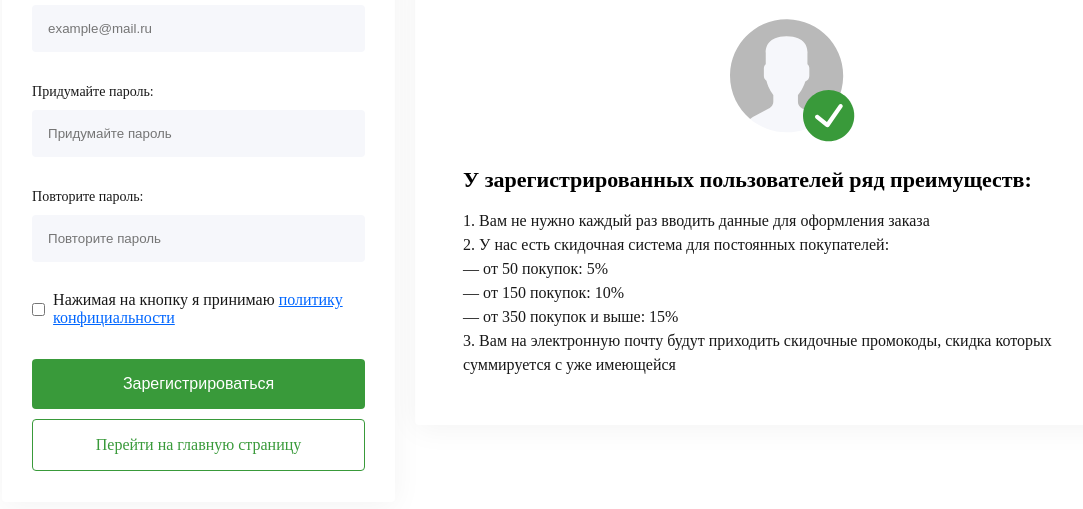
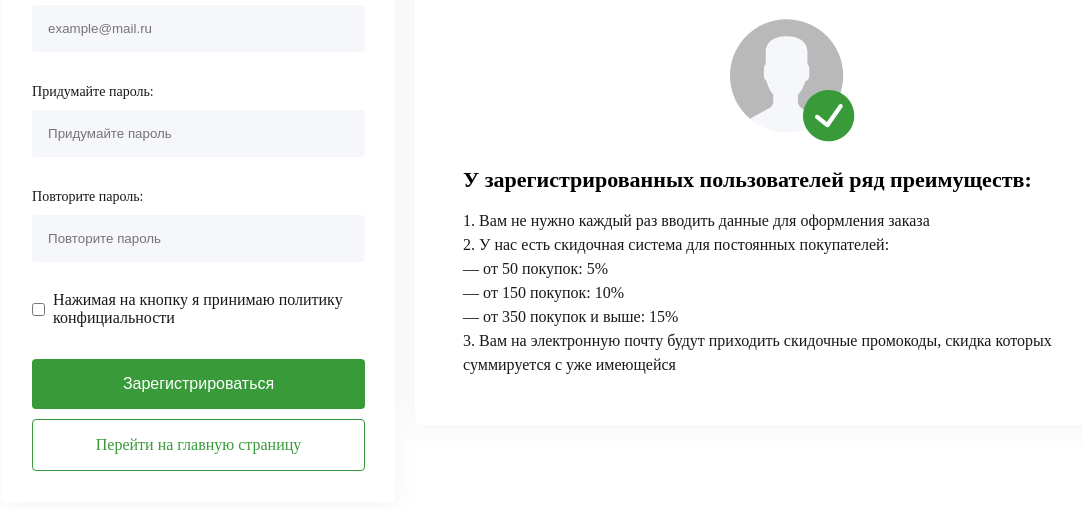
Before and after one commit to yury7412/tlt_pro_practic, a plain HTML site: page reg.html in a window 1280 px wide. Shown: the part 219-728 px from the top of the page, without its empty margins (54-1137 px from the left). Drawn offline with nearby package versions, Linux system fonts and the light colour scheme.

Commit message:
Update style.css

```diff
--- a/css/style.css
+++ b/css/style.css
@@ -150,6 +150,11 @@ a{
     color: red;
 }
 
+.checkout a{
+    color: #181818;
+    text-decoration: none;
+}
+
 
 .btn_registration {
     margin-top: 10px;
```
